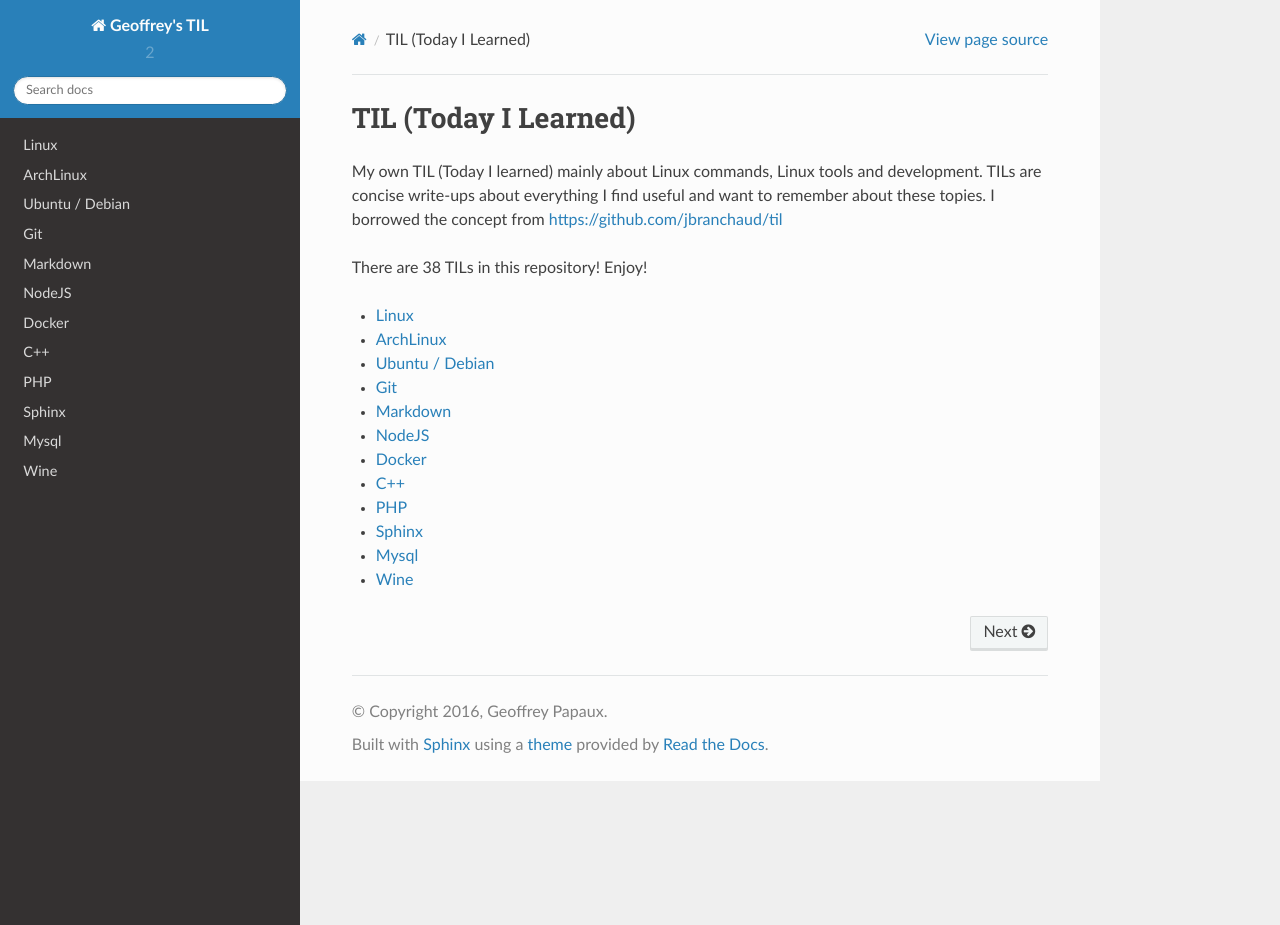
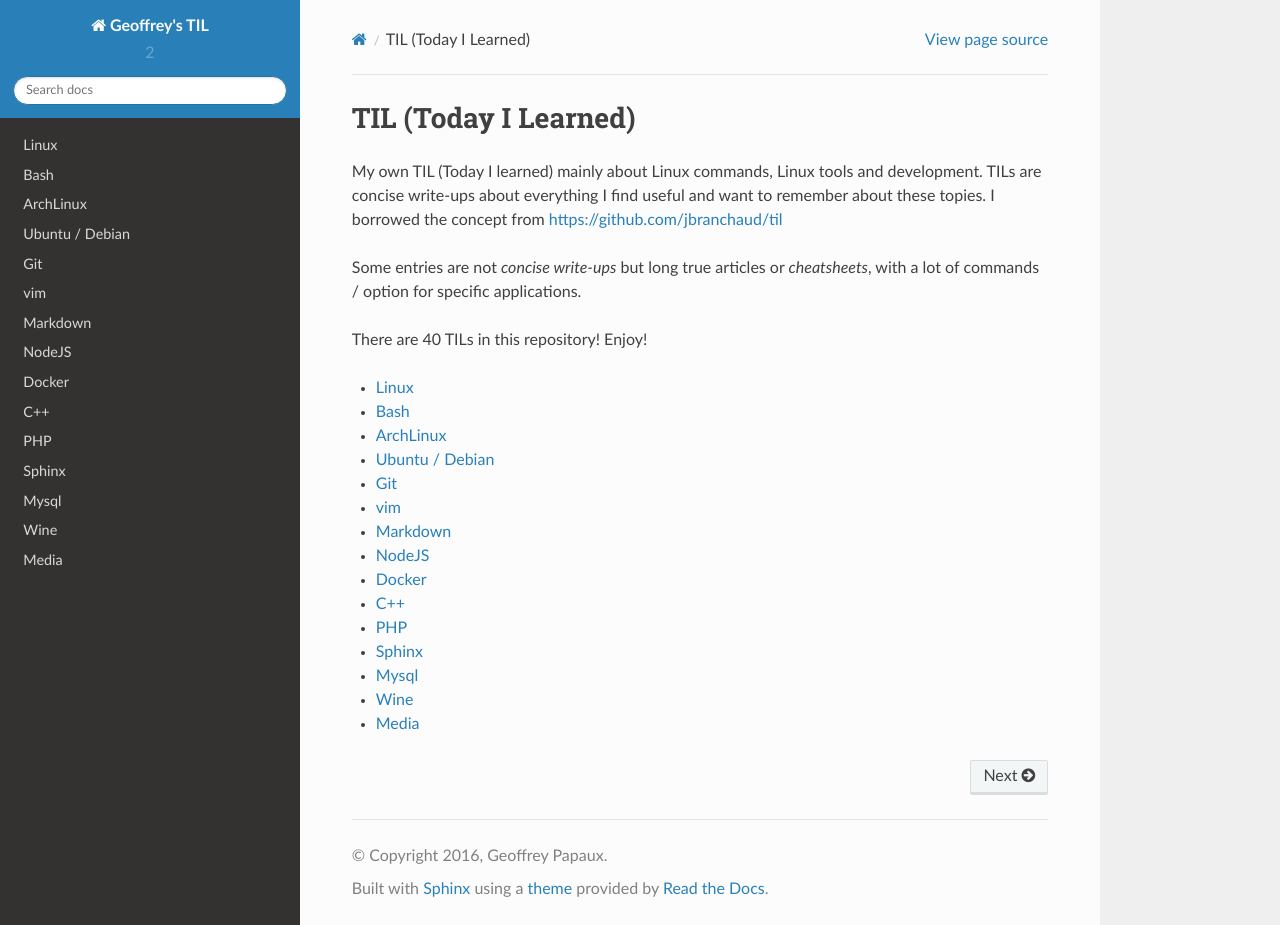
Before and after one commit to papaux/til, a Sphinx documentation site: the page built from source/index.rst, in a window 1280 px wide and 925 px high. Built offline with Sphinx 7.4.7 and the Read the Docs theme 2.0.0, drawn with Linux system fonts in a browser that asks for light colours.

Commit message:
update index file with new categories

```diff
--- a/source/index.rst
+++ b/source/index.rst
@@ -3,15 +3,19 @@ TIL (Today I Learned)
 
 My own TIL (Today I learned) mainly about Linux commands, Linux tools and development. TILs are concise write-ups about everything I find useful and want to remember about these topies. I borrowed the concept from https://github.com/jbranchaud/til
 
-There are 38 TILs in this repository! Enjoy!
+Some entries are not *concise write-ups* but long true articles or *cheatsheets*, with a lot of commands / option for specific applications.
+
+There are 40 TILs in this repository! Enjoy!
 
 .. toctree::
    :maxdepth: 1
 
    linux/_.rst
+   bash/_.rst
    archlinux/_.rst
    ubuntu-debian/_.rst
    git/_.rst
+   vim/_.rst
    markdown/_.rst
    nodejs/_.rst
    docker/_.rst
@@ -20,3 +24,4 @@ There are 38 TILs in this repository! Enjoy!
    sphinx/_.rst
    mysql/_.rst
    wine/_.rst
+   media/_.rst
```
